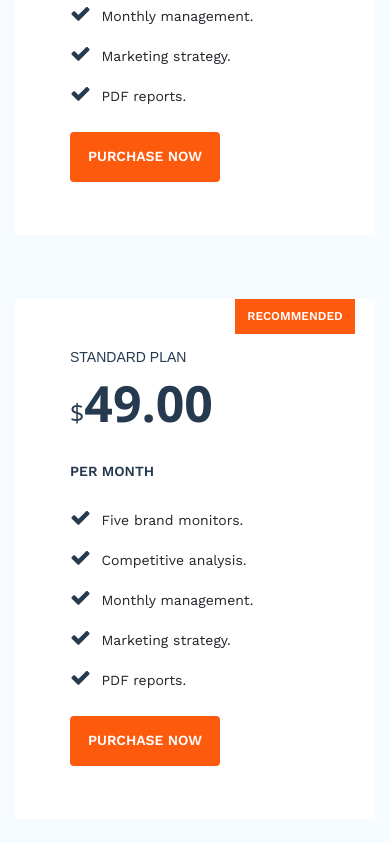
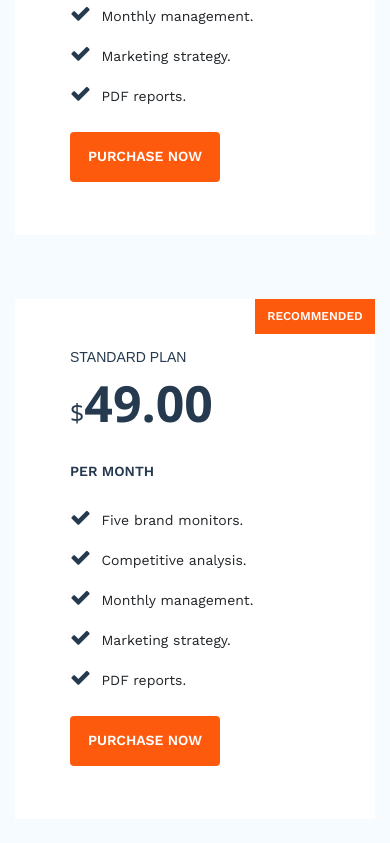
Before and after one commit to adityamputra27/contstruction-website-template, a plain HTML site: page index.html in a window 390 px wide. Shown: the part 7381-8224 px from the top of the page. Drawn offline with nearby package versions, Linux system fonts and the light colour scheme.

Commit message:
adding responsive design

```diff
--- a/assets/css/custom.css
+++ b/assets/css/custom.css
@@ -1371,7 +1371,7 @@ footer {
         margin-bottom: 4em;
     }
     #packages .card-packages-recommended {
-        right: 20px;
+        right: 0px;
     }
     #contact {
         padding: 60px 0 40px 0;
```
